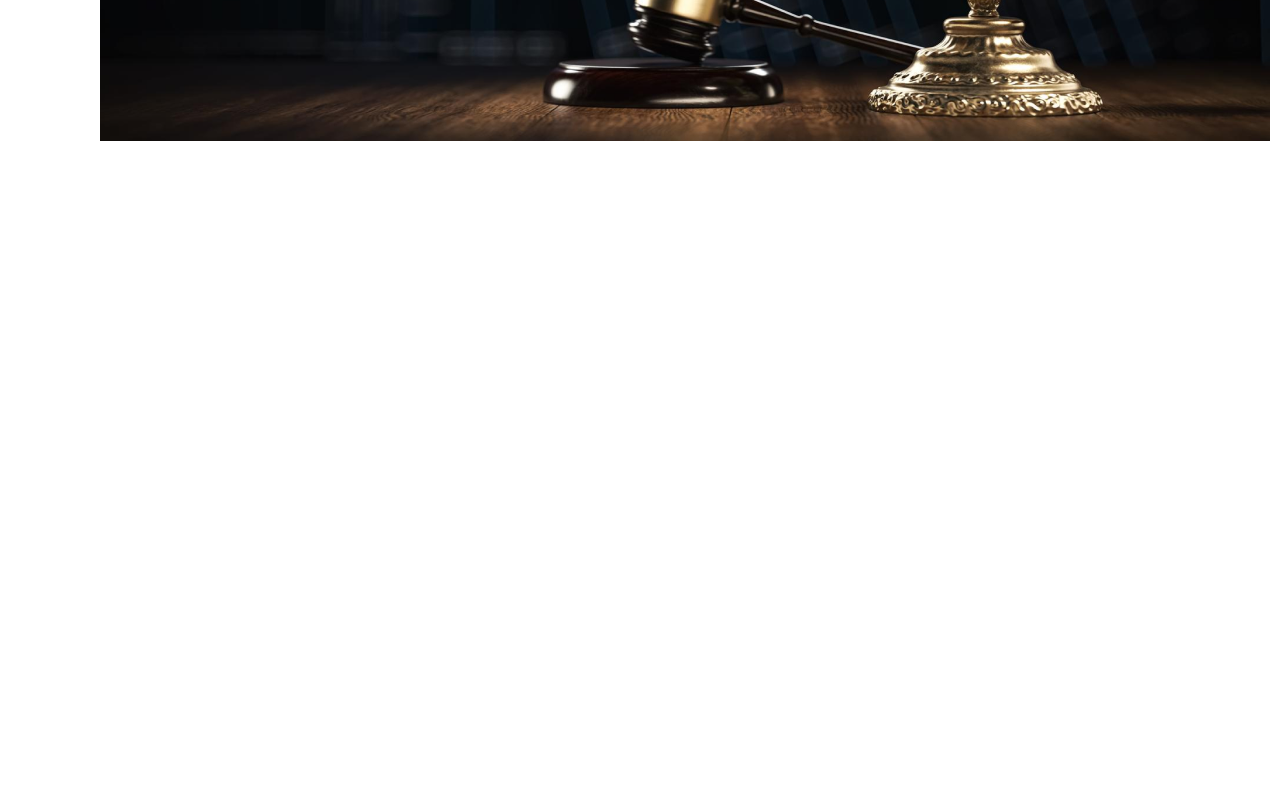
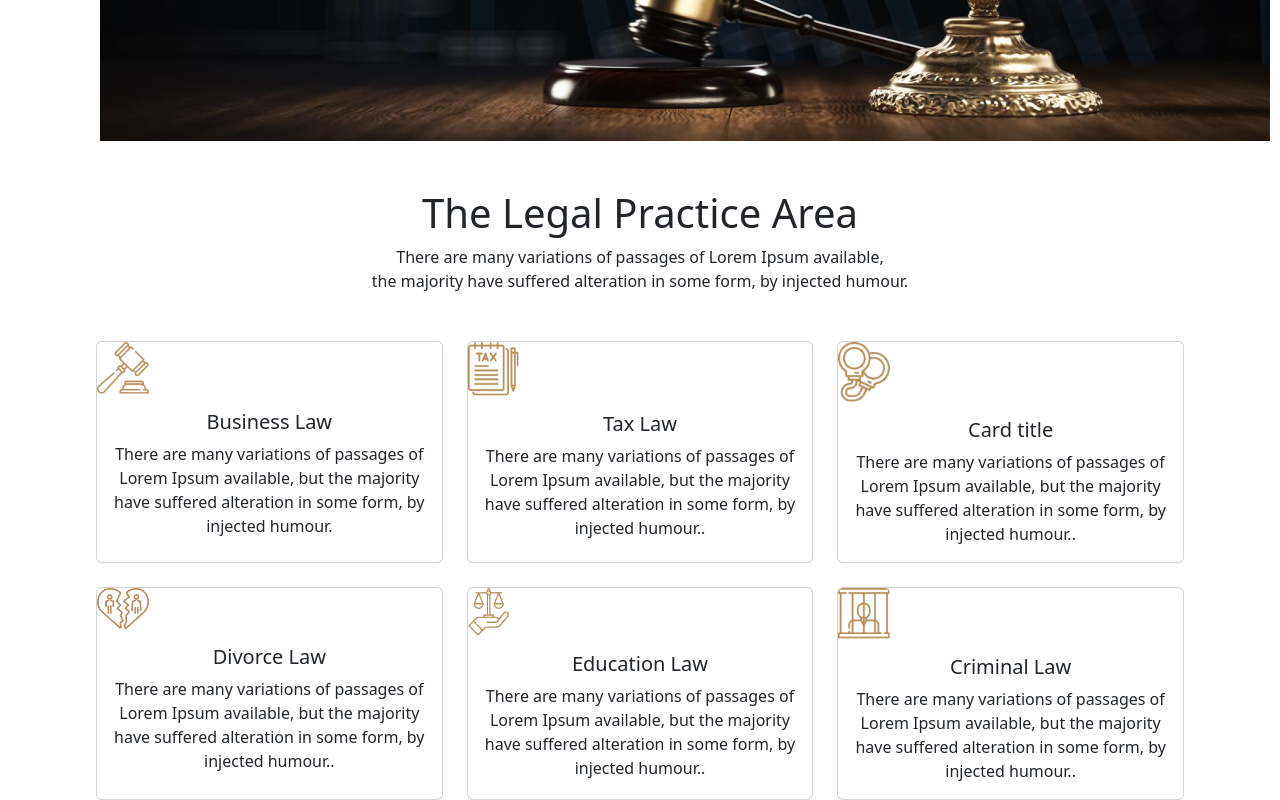
Before and after one commit to nahidhasanjhk/assignment-3, a plain HTML site: page index.html in a window 1280 px wide. Shown: the part 421-1221 px from the top of the page. Before the commit the page ends 800 px from the top, so only its background shows below. Drawn offline with nearby package versions, Linux system fonts and the light colour scheme.

Commit message:
add-cards

```diff
--- a/index.html
+++ b/index.html
@@ -89,3 +89,68 @@
       </nav>
 
     </header>
+    <section>
+        <div class="text-center mt-5"><h1>The Legal Practice Area</h1>
+        <p>There are many variations of passages of Lorem Ipsum available, <br> the majority have suffered alteration in some form, by injected humour.</p>
+        </div>
+
+    </section>
+<section>
+    <div class="px-5 mx-5 mt-5" >
+        <div class="row row-cols-1 row-cols-md-3 g-4">
+        <div class="col">
+          <div class="card h-100 text-center">
+            <img src="images/business.png" class="card-img-top text-center" style="width:15%;">
+            <div class="card-body">
+              <h5 class="card-title text-center">Business Law</h5>
+              <p class="card-text text-center">There are many variations of passages of Lorem Ipsum available, but the majority have suffered alteration in some form, by injected humour.</p>
+            </div>
+          </div>
+        </div>
+        <div class="col">
+          <div class="card h-100">
+            <img src="images/tax.png" class="card-img-top img-center"style="width:15%;">
+            <div class="card-body">
+              <h5 class="card-title text-center">Tax Law</h5>
+              <p class="card-text text-center">There are many variations of passages of Lorem Ipsum available, but the majority have suffered alteration in some form, by injected humour..</p>
+            </div>
+          </div>
+        </div>
+        <div class="col">
+          <div class="card h-100">
+            <img src="images/criminal.png" class="card-img-top" style="width:15%;">
+            <div class="card-body">
+              <h5 class="card-title text-center">Card title</h5>
+              <p class="card-text text-center">There are many variations of passages of Lorem Ipsum available, but the majority have suffered alteration in some form, by injected humour..</p>
+            </div>
+          </div>
+        </div>
+        <div class="col">
+          <div class="card h-100">
+            <img src="images/divorce.png" class="card-img-top" style="width:15%;">
+            <div class="card-body">
+              <h5 class="card-title text-center">Divorce Law</h5>
+              <p class="card-text text-center">There are many variations of passages of Lorem Ipsum available, but the majority have suffered alteration in some form, by injected humour..</p>
+            </div>
+          </div>
+        </div>
+        <div class="col">
+          <div class="card h-100">
+            <img src="images/education.png" class="card-img-top"style="width: 12%;">
+            <div class="card-body">
+              <h5 class="card-title text-center">Education Law</h5>
+              <p class="card-text text-center">There are many variations of passages of Lorem Ipsum available, but the majority have suffered alteration in some form, by injected humour..</p>
+            </div>
+          </div>
+        </div>
+        <div class="col">
+          <div class="card h-100">
+            <img src="images/child.png" class="card-img-top" style="width:15%;">
+            <div class="card-body">
+              <h5 class="card-title text-center">Criminal Law</h5>
+              <p class="card-text text-center">There are many variations of passages of Lorem Ipsum available, but the majority have suffered alteration in some form, by injected humour..</p>
+            </div>
+          </div>
+        </div>
+      </div></div>
+</section>
```
